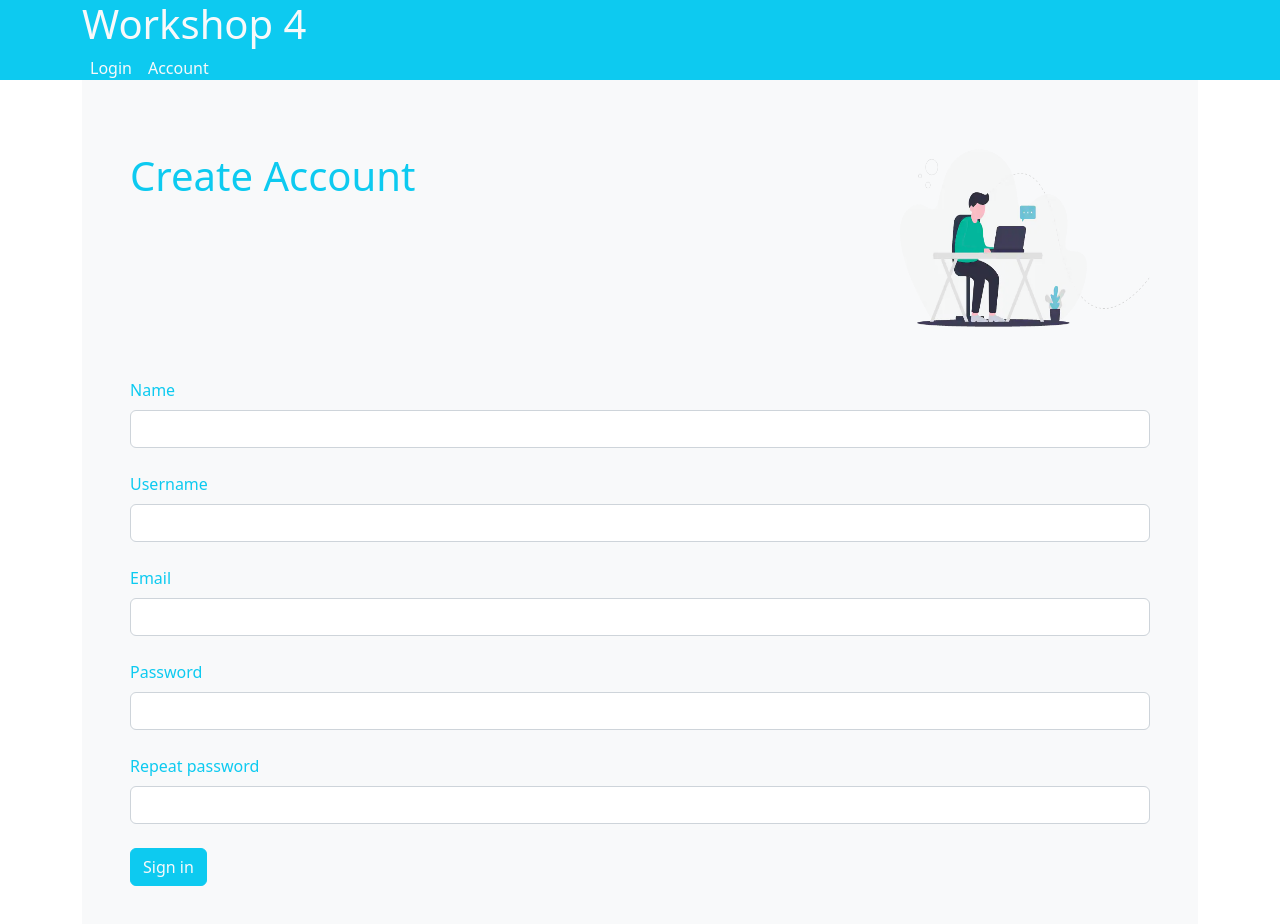
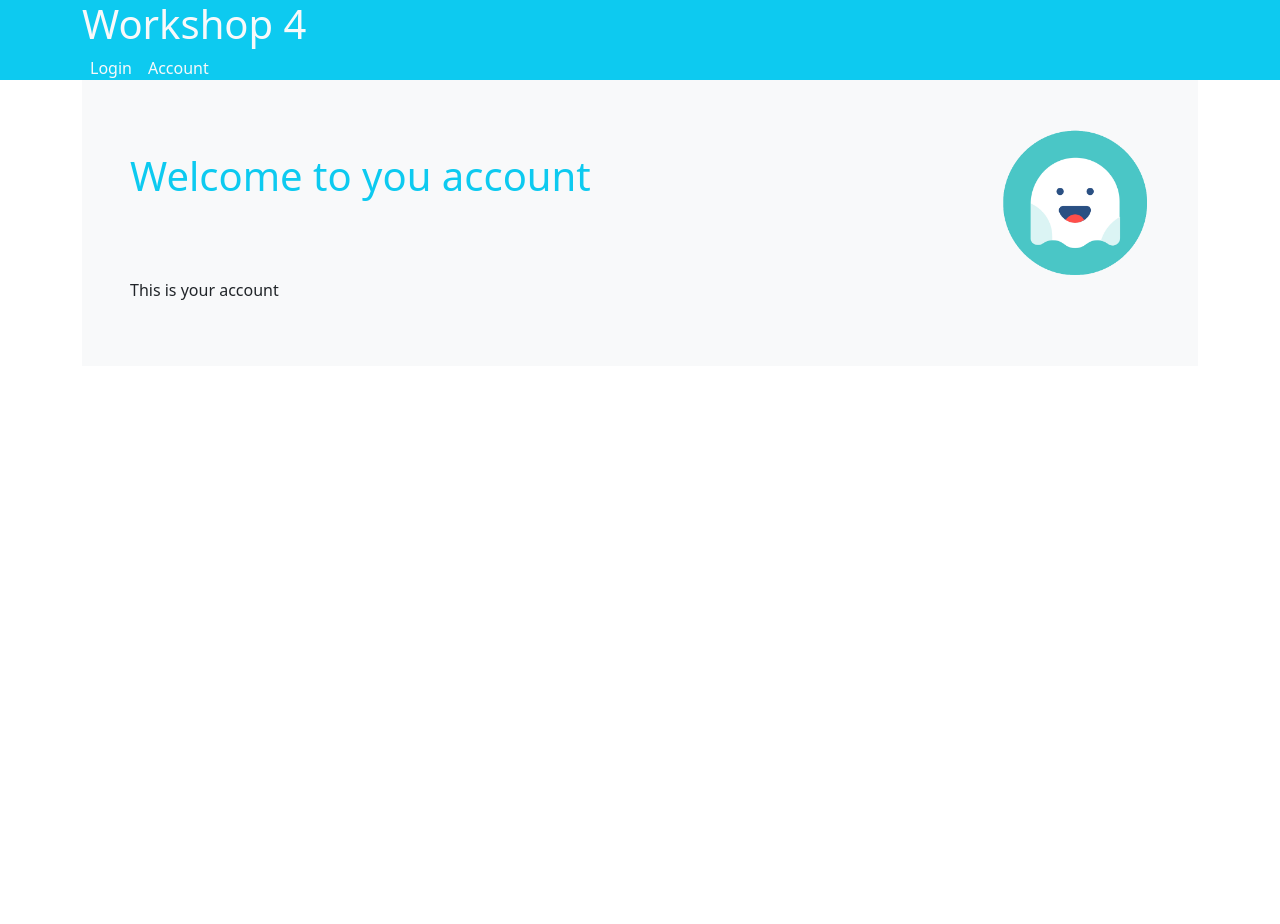
Before and after one commit to micapiacenza/workshop4-5, an Angular app: page /account in a window 1280 px wide. Shown: the top 924 px of the page. After the commit the page ends 800 px from the top, so only its background shows below. Built offline with nearby package versions, Linux system fonts and the light colour scheme.

Commit message:
5: Adding image and adjusting account html

```diff
--- a/src/app/views/account/account.component.html
+++ b/src/app/views/account/account.component.html
@@ -1,41 +1,8 @@
 <!--Content-->
 <div class="jumbotron bg-light p-lg-5">
   <div class="d-flex flex-row justify-content-between">
-    <h1 class="pt-4 pb-4 text-info">Create Account</h1>
-    <img src="./assets/user.webp" alt="user" class="image-style">
+    <h1 class="pt-4 pb-4 text-info">Welcome to you account</h1>
+    <img src="./assets/account.png" alt="user" class="image-style">
   </div>
-    <form>
-      <!-- Name input -->
-      <div class="form-outline mb-4">
-        <label class="form-label text-info" for="registerName">Name</label>
-        <input type="text" id="registerName" class="form-control" />
-      </div>
-
-      <!-- Username input -->
-      <div class="form-outline mb-4">
-        <label class="form-label text-info" for="registerUsername">Username</label>
-        <input type="text" id="registerUsername" class="form-control" />
-      </div>
-
-      <!-- Email input -->
-      <div class="form-outline mb-4">
-        <label class="form-label text-info" for="registerEmail">Email</label>
-        <input type="email" id="registerEmail" class="form-control" />
-      </div>
-
-      <!-- Password input -->
-      <div class="form-outline mb-4">
-        <label class="form-label text-info" for="registerPassword">Password</label>
-        <input type="password" id="registerPassword" class="form-control" />
-      </div>
-
-      <!-- Repeat Password input -->
-      <div class="form-outline mb-4">
-        <label class="form-label text-info" for="registerRepeatPassword">Repeat password</label>
-        <input type="password" id="registerRepeatPassword" class="form-control" />
-      </div>
-
-      <!-- Submit button -->
-      <button type="submit" class="btn btn-info btn-block mb-3 text-light">Sign in</button>
-    </form>
+    <p> This is your account</p>
 </div>
--- a/src/app/views/account/account.component.scss
+++ b/src/app/views/account/account.component.scss
@@ -1,4 +1,4 @@
 .image-style {
- height: 250px;
-  width: 250px;
+  height: 150px;
+  width: 150px;
 }
--- a/src/app/views/login/login.component.html
+++ b/src/app/views/login/login.component.html
@@ -1,20 +1,23 @@
-<!-- Content -->
+<!--Content-->
 <div class="jumbotron bg-light p-lg-5">
+  <div class="d-flex flex-row justify-content-between">
     <h1 class="pt-4 pb-4 text-info">Login</h1>
+    <img src="./assets/user.webp" alt="user" class="image-style">
+  </div>
   <form>
     <!-- Email input -->
     <div class="form-outline mb-4">
-        <label class="form-label text-info" for="loginName">Email or username</label>
-        <input type="email" id="loginName" class="form-control" />
+      <label class="form-label text-info" for="registerEmail">Email</label>
+      <input type="email" id="registerEmail" class="form-control" />
     </div>
 
     <!-- Password input -->
     <div class="form-outline mb-4">
-        <label class="form-label text-info" for="loginPassword">Password</label>
-        <input type="password" id="loginPassword" class="form-control" />
+      <label class="form-label text-info" for="registerPassword">Password</label>
+      <input type="password" id="registerPassword" class="form-control" />
     </div>
 
     <!-- Submit button -->
-      <button type="submit" class="btn btn-info btn-block mb-4 text-light">Sign in</button>
+    <button type="submit" class="btn btn-info btn-block mb-3 text-light">Sign in</button>
   </form>
 </div>
--- a/src/app/views/login/login.component.scss
+++ b/src/app/views/login/login.component.scss
@@ -0,0 +1,4 @@
+.image-style {
+  height: 250px;
+  width: 250px;
+}
```
Also changed, not shown: src/assets/account.png (added). Lines whose indentation alone changed are shown as unchanged.
